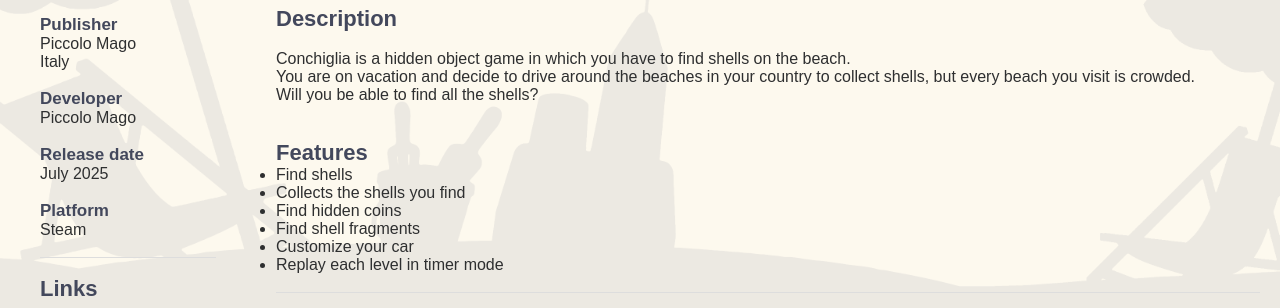
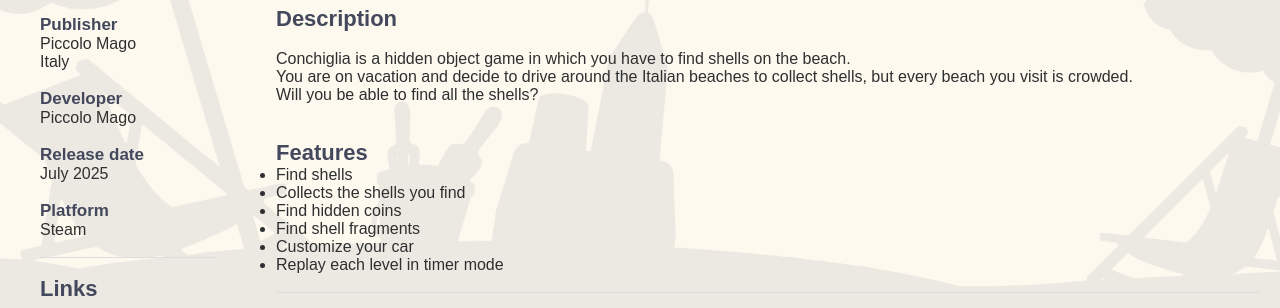
Before and after one commit to PiccoloMago/Conchiglia, a plain HTML site: page index.html in a window 1280 px wide. Shown: the part 489-797 px from the top of the page. Drawn offline with Linux system fonts and the light colour scheme.

Commit message:
Update index.html

```diff
--- a/index.html
+++ b/index.html
@@ -70,7 +70,7 @@
                 <h1>Description</h1>
                 <br>
                 <p>Conchiglia is a hidden object game in which you have to find shells on the beach.</p>
-                <p>You are on vacation and decide to drive around the beaches in your country to collect shells, but every beach you visit is crowded.</p>
+                <p>You are on vacation and decide to drive around the Italian beaches to collect shells, but every beach you visit is crowded.</p>
                 <p>Will you be able to find all the shells?</p>
                 <br>
                 <br>
```
